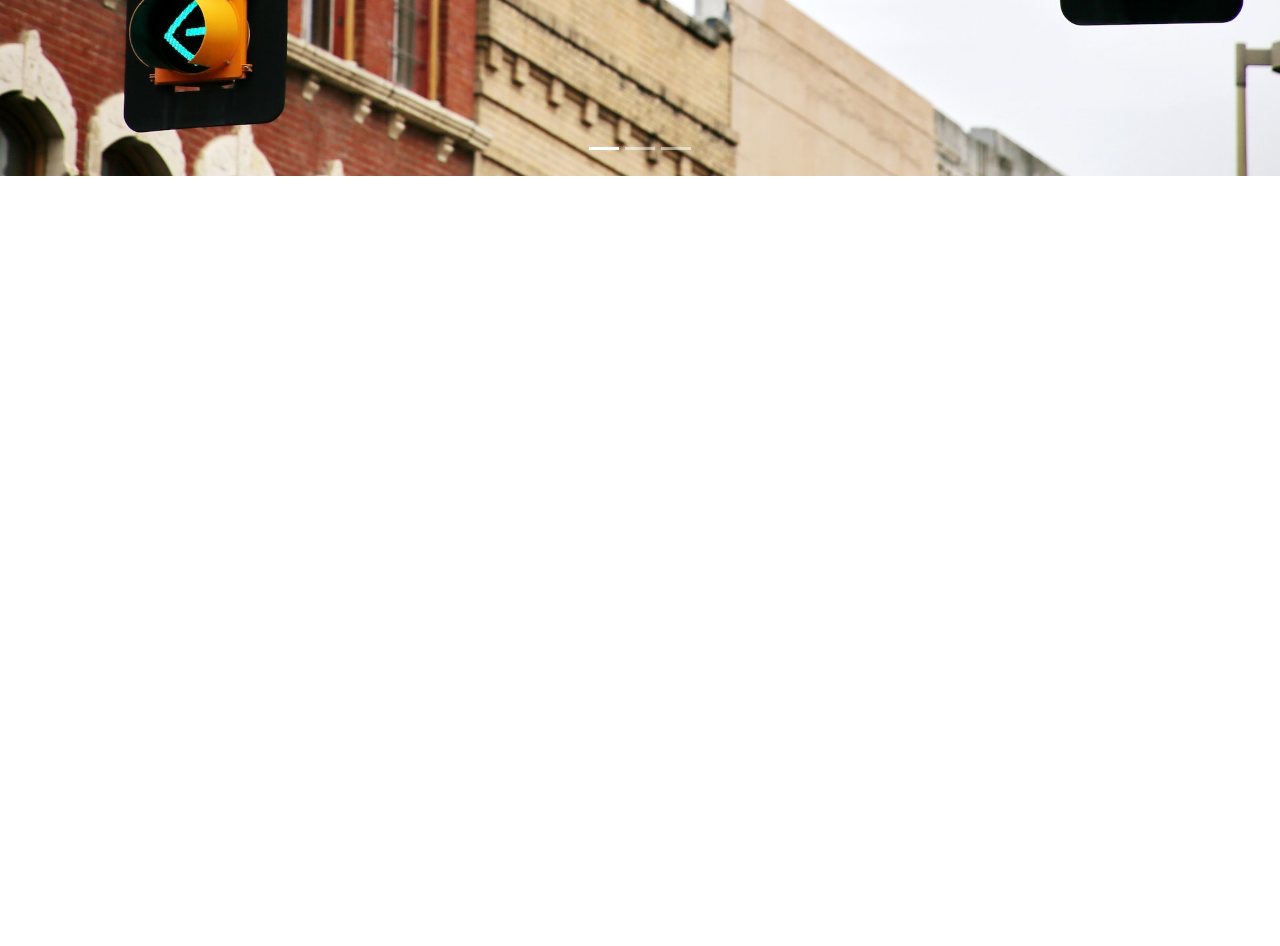
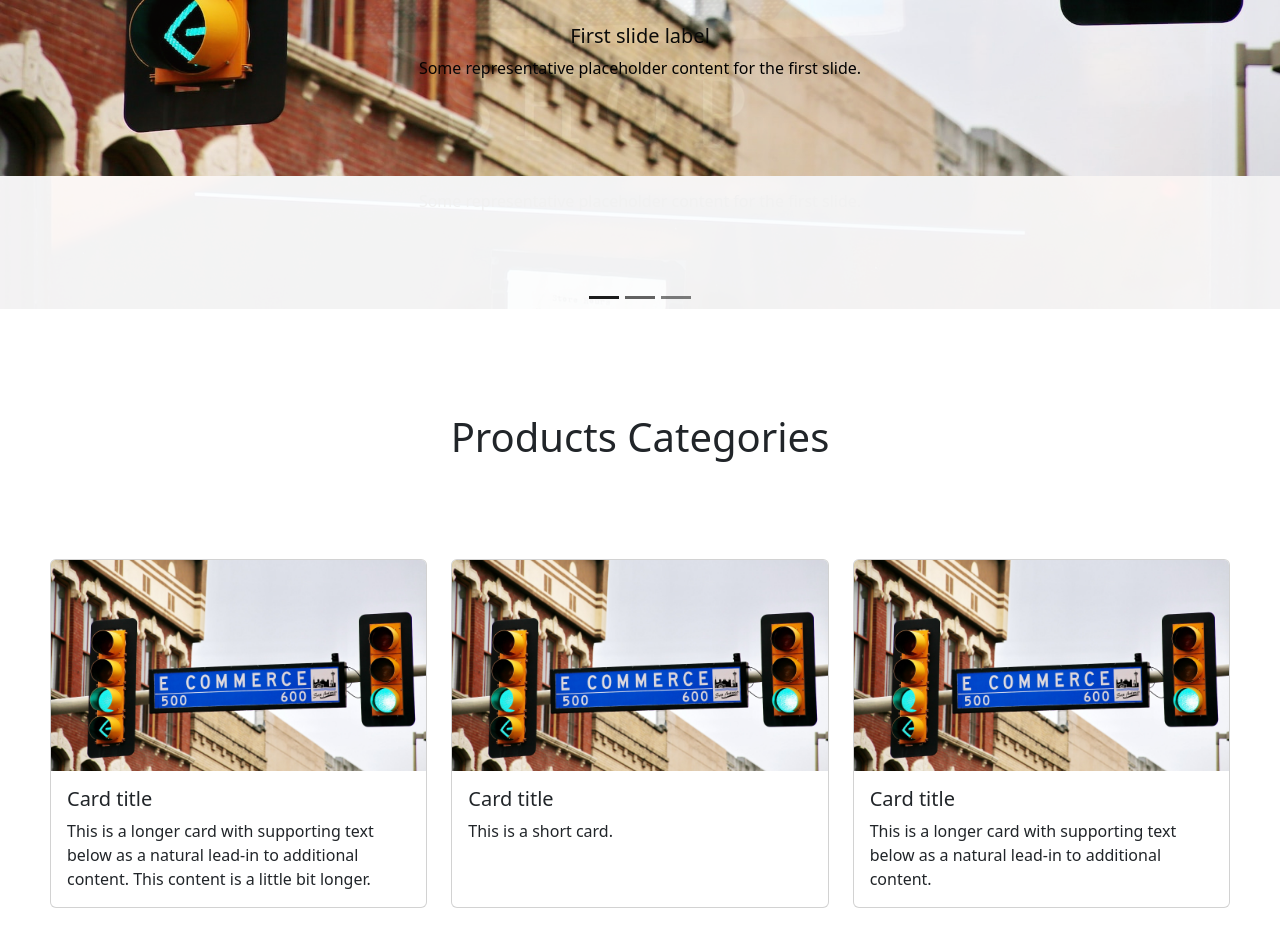
Before and after one commit to kowais915/landing_page_angular, an Angular app: page / in a window 1280 px wide. Shown: the part 600-1546 px from the top of the page. Before the commit the page ends 800 px from the top, so only its background shows below. Built offline with nearby package versions, Linux system fonts and the light colour scheme.

Commit message:
:sparkles: added product categories

```diff
--- a/src/app/app.component.html
+++ b/src/app/app.component.html
@@ -1,2 +1,3 @@
 <app-navbar></app-navbar>
 <app-carousel></app-carousel>
+<app-categories-section></app-categories-section>
--- a/src/app/app.module.ts
+++ b/src/app/app.module.ts
@@ -5,13 +5,15 @@ import { AppComponent } from './app.component';
 import { NavbarComponent } from './components/navbar/navbar.component';
 import { NgbModule } from '@ng-bootstrap/ng-bootstrap';
 import { CarouselComponent } from './components/carousel/carousel.component';
+import { CategoriesSectionComponent } from './components/categories-section/categories-section.component';
 
 
 @NgModule({
   declarations: [
     AppComponent,
     NavbarComponent,
-    CarouselComponent
+    CarouselComponent,
+    CategoriesSectionComponent
   ],
   imports: [
     BrowserModule,
--- a/src/app/components/carousel/carousel.component.css
+++ b/src/app/components/carousel/carousel.component.css
@@ -0,0 +1,3 @@
+div{
+    margin-bottom: 40px;
+}
--- a/src/app/components/carousel/carousel.component.html
+++ b/src/app/components/carousel/carousel.component.html
@@ -1,4 +1,4 @@
-<div id="carouselExampleIndicators" class="carousel slide">
+<div id="carouselExampleIndicators" class="carousel slide carousel-fade carousel-dark" data-bs-ride="carousel">
     <div class="carousel-indicators">
       <button type="button" data-bs-target="#carouselExampleIndicators" data-bs-slide-to="0" class="active" aria-current="true" aria-label="Slide 1"></button>
       <button type="button" data-bs-target="#carouselExampleIndicators" data-bs-slide-to="1" aria-label="Slide 2"></button>
@@ -7,9 +7,17 @@
     <div class="carousel-inner">
       <div class="carousel-item active">
         <img src="assets/1.jpg" class="d-block w-100" alt="...">
+        <div class="carousel-caption d-none d-md-block">
+            <h5>First slide label</h5>
+            <p>Some representative placeholder content for the first slide.</p>
+          </div>
       </div>
       <div class="carousel-item">
         <img src="assets/2.jpg" class="d-block w-100" alt="...">
+        <div class="carousel-caption d-none d-md-block">
+            <h5>First slide label</h5>
+            <p>Some representative placeholder content for the first slide.</p>
+          </div>
       </div>
       <div class="carousel-item">
         <img src="assets/3.jpg" class="d-block w-100" alt="...">
@@ -24,3 +32,5 @@
       <span class="visually-hidden">Next</span>
     </button>
   </div>
+
+  <br>
--- /dev/null
+++ b/src/app/components/categories-section/categories-section.component.css
@@ -0,0 +1,13 @@
+.categories{
+   display: flex;
+   justify-content: center;
+   margin-bottom: 50px;
+}
+.title:hover{
+    text-decoration: underline;
+}
+
+.cat-grid{
+    margin: 10px;
+    padding: 40px;
+}
--- /dev/null
+++ b/src/app/components/categories-section/categories-section.component.html
@@ -0,0 +1,36 @@
+<div class="categories">
+    <h1 class="title">Products Categories</h1>
+</div>
+
+<div class="cat-grid">
+    <div class="row row-cols-1 row-cols-md-3 g-4">
+        <div class="col">
+          <div class="card h-100">
+            <img src="assets/1.jpg" class="card-img-top" alt="...">
+            <div class="card-body">
+              <h5 class="card-title">Card title</h5>
+              <p class="card-text">This is a longer card with supporting text below as a natural lead-in to additional content. This content is a little bit longer.</p>
+            </div>
+          </div>
+        </div>
+        <div class="col">
+          <div class="card h-100">
+            <img src="assets/1.jpg" class="card-img-top" alt="...">
+            <div class="card-body">
+              <h5 class="card-title">Card title</h5>
+              <p class="card-text">This is a short card.</p>
+            </div>
+          </div>
+        </div>
+        <div class="col">
+          <div class="card h-100">
+            <img src="assets/1.jpg" class="card-img-top" alt="...">
+            <div class="card-body">
+              <h5 class="card-title">Card title</h5>
+              <p class="card-text">This is a longer card with supporting text below as a natural lead-in to additional content.</p>
+            </div>
+          </div>
+        </div>
+
+      </div>
+</div>
```
Also changed, not shown: src/app/components/categories-section/categories-section.component.ts (added, +10 -0 lines), 1 other file (tests, documents, lock files or other folders).
